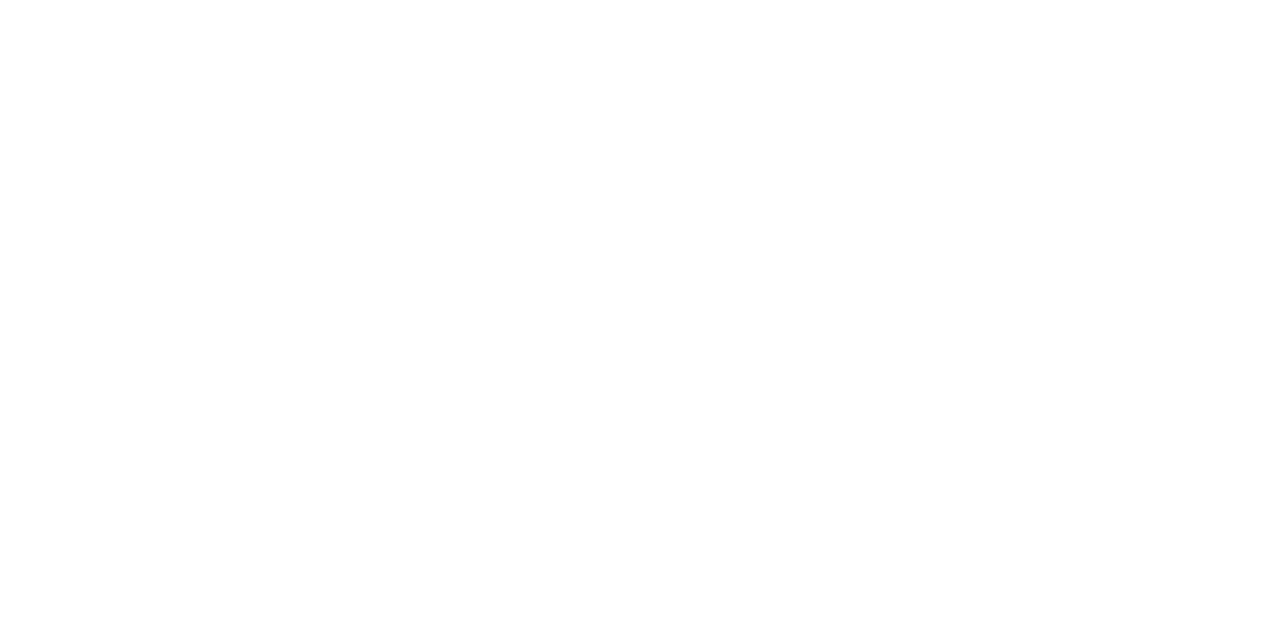
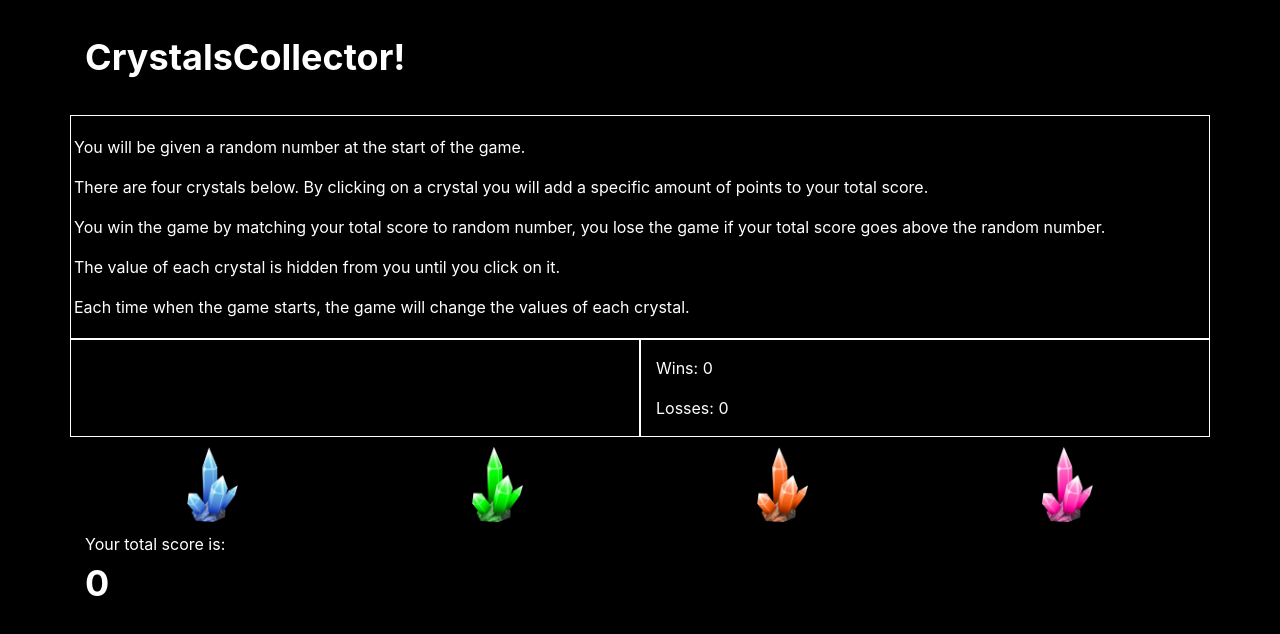
Before and after one commit to mjgardner/unit-4-game, a plain HTML site: page index.html in a window 1280 px wide. Drawn offline with nearby package versions, Linux system fonts and the light colour scheme.

Commit message:
basic Bootstrap layout

```diff
--- a/assets/css/style.css
+++ b/assets/css/style.css
@@ -0,0 +1,35 @@
+body {
+    color: white;
+    background-color: black;
+}
+h1 {
+    font-size: 36px;
+    font-weight: bold;
+    margin: 1em 0;
+}
+#instructions {
+    border: 1px solid white;
+    padding: 3px;
+}
+p {
+    margin: 1em 0;
+}
+#random-number {
+    border: 1px solid white;
+    font-size: 36px;
+    font-weight: bold;
+}
+#scoreboard {
+    border: 1px solid white;
+}
+#crystals {
+    text-align: center;
+}
+#crystal1, #crystal2, #crystal3, #crystal4 {
+    height: 75px;
+    margin: 10px;
+}
+#game-score {
+    font-size: 36px;
+    font-weight: bold;
+}
--- a/index.html
+++ b/index.html
@@ -6,10 +6,53 @@
         <meta http-equiv="X-UA-Compatible" content="ie=edge">
         <title>Document</title>
         <link rel="stylesheet" type="text/css" href="assets/css/reset.css">
+        <link href="https://stackpath.bootstrapcdn.com/bootstrap/4.1.3/css/bootstrap.min.css" rel="stylesheet" integrity="sha384-MCw98/SFnGE8fJT3GXwEOngsV7Zt27NXFoaoApmYm81iuXoPkFOJwJ8ERdknLPMO" crossorigin="anonymous">
         <link rel="stylesheet" type="text/css" href="assets/css/style.css">
         <script type="text/javascript" src="assets/javascript/game.js"></script>
     </head>
     <body>
-
+        <div class="container">
+            <div class="row">
+                <div class="col-md-12">
+                    <h1>CrystalsCollector!</h1>
+                </div>
+            </div>
+            <div class="row">
+                <div class="col-md-12" id="instructions">
+                    <p>You will be given a random number at the start of the game.</p>
+                    <p>There are four crystals below. By clicking on a crystal you will add a specific amount of points to your total score.</p>
+                    <p>You win the game by matching your total score to random number, you lose the game if your total score goes above the random number.</p>
+                    <p>The value of each crystal is hidden from you until you click on it.</p>
+                    <p>Each time when the game starts, the game will change the values of each crystal.</p>
+                </div>
+            </div>
+            <div class="row">
+                <div class="col-md-6" id="random-number"></div>
+                <div class="col-md-6" id="scoreboard">
+                    <p>Wins: <span id="wins">0</span></p>
+                    <p>Losses: <span id="losses">0</span></p>
+                </div>
+            </div>
+            <div class="row" id="crystals">
+                <div class="col-md-3">
+                    <img src="assets/images/crystal1.png" id="crystal1">
+                </div>
+                <div class="col-md-3">
+                    <img src="assets/images/crystal2.png" id="crystal2">
+                </div>
+                <div class="col-md-3">
+                    <img src="assets/images/crystal3.png" id="crystal3">
+                </div>
+                <div class="col-md-3">
+                    <img src="assets/images/crystal4.png" id="crystal4">
+                </div>
+            </div>
+            <div class="row">
+                <div class="col-md-6" id="total-score">
+                    Your total score is:
+                    <div id="game-score">0</div>
+                </div>
+            </div>
+        </div>
     </body>
 </html>
```
Lines whose indentation alone changed are shown as unchanged.
